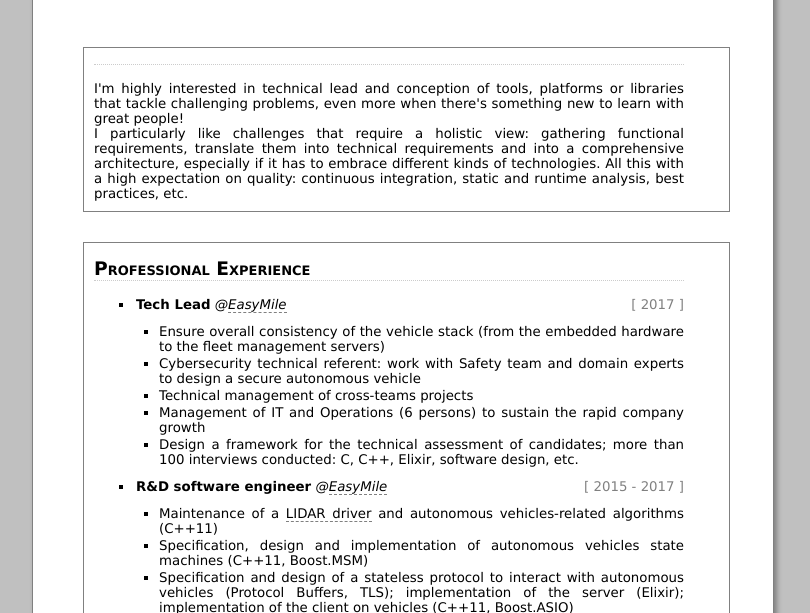
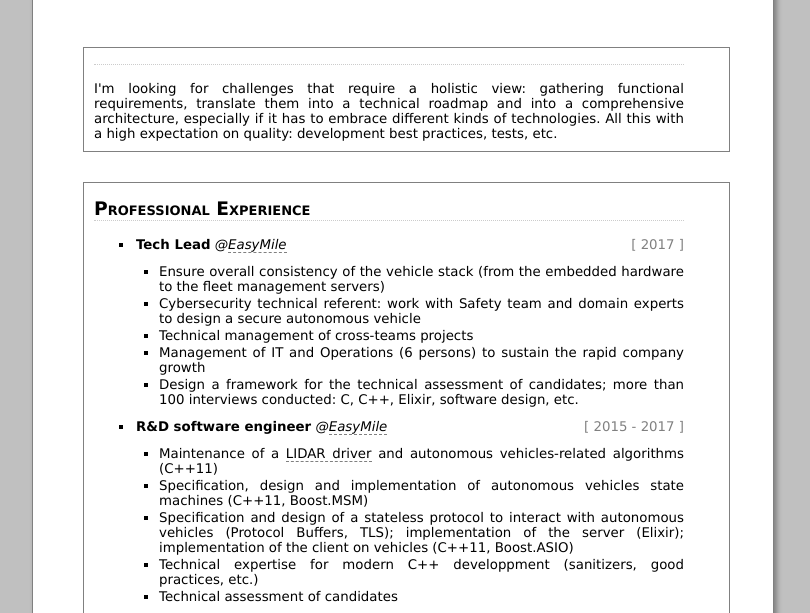
Before and after one commit to ahamez/ahamez.github.io, a plain HTML site: page index.html in a window 1280 px wide. Shown: the part 159-772 px from the top of the page, without its empty margins (237-1047 px from the left). Drawn offline with Linux system fonts and the light colour scheme.

Commit message:
Update headline

```diff
--- a/index.html
+++ b/index.html
@@ -37,8 +37,7 @@
         </h2>
         <div class="section-content">
           <div class="subsection">
-            I'm highly interested in technical lead and conception of tools, platforms or libraries that tackle challenging problems, even more when there's something new to learn with great people!<br>
-I particularly like challenges that require a holistic view: gathering functional requirements, translate them into technical requirements and into a comprehensive architecture, especially if it has to embrace different kinds of technologies. All this with a high expectation on quality: continuous integration, static and runtime analysis, best practices, etc.
+I'm looking for challenges that require a holistic view: gathering functional requirements, translate them into a technical roadmap and into a comprehensive architecture, especially if it has to embrace different kinds of technologies. All this with a high expectation on quality: development best practices, tests, etc.
           </div>
         </div>
       </div><!-- %%%%%%%%%%%%%%%%%%%%%% -->
```
